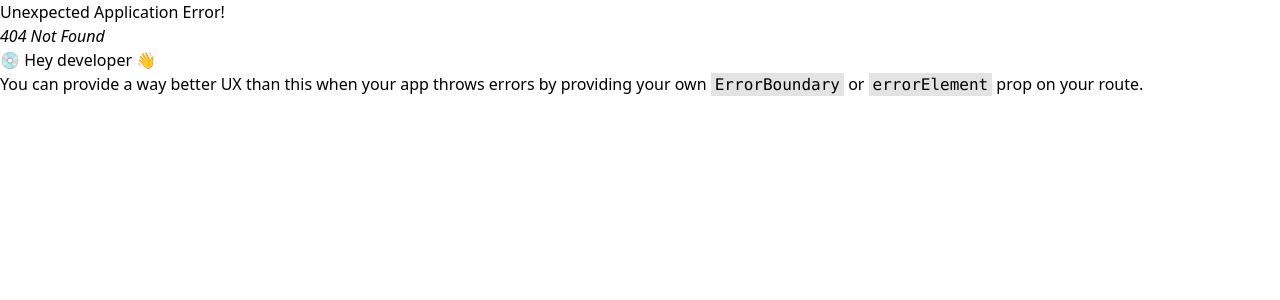
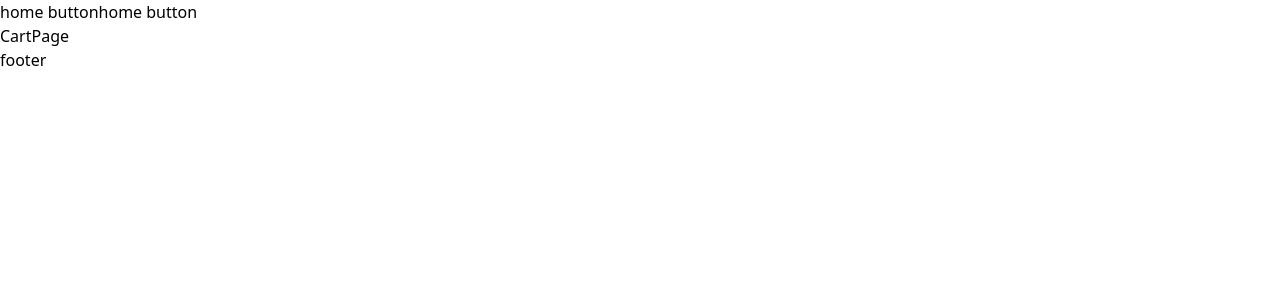
Before and after one commit to fallowshades/nyGrupp_e-handel, a React (Vite) app: page /CartPage in a window 1280 px wide. Before the commit this address had no page. Shown: the top 300 px of the page. Built offline with nearby package versions, Linux system fonts and the light colour scheme; no server answers.

Commit message:
changed CartItem to CartPage

```diff
--- a/src/App.jsx
+++ b/src/App.jsx
@@ -1,4 +1,4 @@
-import { CartItem } from "./pages";
+import { CartPage } from "./pages";
 import { ProductPage } from "./pages";
 import { HomePage } from "./pages";
 
@@ -16,8 +16,8 @@ const router = createBrowserRouter([
         element: <ProductPage />,
       },
       {
-        path: "/CartItem",
-        element: <CartItem />,
+        path: "/CartPage",
+        element: <CartPage />,
       },
       {
         path: "/ProductId/:id",
--- a/src/pages/CartItem.jsx
+++ /dev/null
@@ -1,14 +0,0 @@
-import React from 'react'
-import { Link } from 'react-router-dom'
-
-const CartItem = () => {
-  return (
-    <div>
-      {' '}
-      <Link to='/'>home button</Link>
-      <Link to='/ProductPage'>home button</Link>
-    </div>
-  )
-}
-
-export default CartItem
--- /dev/null
+++ b/src/pages/CartPage.jsx
@@ -0,0 +1,14 @@
+import React from "react";
+import { Link } from "react-router-dom";
+
+const CartPage = () => {
+  return (
+    <div>
+      {" "}
+      <Link to="/">home button</Link>
+      <Link to="/ProductPage">home button</Link>
+    </div>
+  );
+};
+
+export default CartPage;
--- a/src/pages/HomePage.jsx
+++ b/src/pages/HomePage.jsx
@@ -7,7 +7,7 @@ const HomePage = () => {
   return (
     <div>
       <ProductService />
-      <Outlet /> <Link to="/CartItem">CartItem</Link>
+      <Outlet /> <Link to="/CartPage">CartPage</Link>
       <footer>footer</footer>
     </div>
   );
--- a/src/pages/index.js
+++ b/src/pages/index.js
@@ -1,3 +1,3 @@
-export { default as CartItem } from './CartItem'
-export { default as HomePage } from './HomePage'
-export { default as ProductPage } from './ProductPage'
+export { default as CartPage } from "./CartPage";
+export { default as HomePage } from "./HomePage";
+export { default as ProductPage } from "./ProductPage";
```
